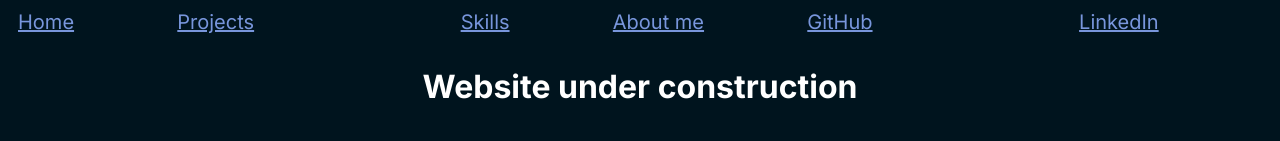
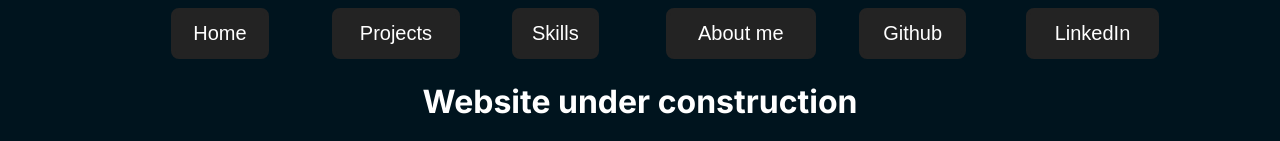
Before and after one commit to DanielCr2020/My-Website, a Next.js app: page / in a window 1280 px wide. Shown: the top 141 px of the page. Built offline with nearby package versions, Linux system fonts and the light colour scheme.

Commit message:
Updated buttons styling

```diff
--- a/src/app/Header.jsx
+++ b/src/app/Header.jsx
@@ -5,12 +5,36 @@ import Link from 'next/link'
 export default function Home() {
   return (
       <header>
-        <Link href="/">Home</Link>
-        <Link href="/projects">Projects</Link><br/>
-        <Link href="/skills">Skills</Link>
-        <Link href="/about">About me</Link>
-        <Link href="https://github.com/DanielCr2020" target="_blank">GitHub</Link><br/>
-        <Link href="https://www.linkedin.com/in/daniel-craig-395085210/" target="_blank">LinkedIn</Link><br/>
+        <a href="/">
+          <button className="link-button">
+            Home
+          </button>
+        </a>
+        <a href="/projects">
+          <button className="link-button">
+            Projects
+          </button>
+        </a>
+        <a href="/skills">
+          <button className="link-button">
+            Skills
+          </button>
+        </a>
+        <a href="/about">
+          <button className="link-button">
+            About&nbsp;me
+          </button>
+        </a>
+        <a href="https://github.com/DanielCr2020" target="_blank">
+          <button className="link-button">
+            Github
+          </button>
+        </a>
+        <a href="https://www.linkedin.com/in/daniel-craig-395085210/" target="_blank">
+          <button className="link-button">
+            LinkedIn
+          </button>
+        </a>
       </header>
   )
 }
--- a/src/app/styles.css
+++ b/src/app/styles.css
@@ -1,6 +1,7 @@
 :root {
     background-color: rgb(0,20,30);
     --link-color: rgb(120,150,220);
+    --button-color: rgb(35,35,35);
     color: white;
 }
 .main {
@@ -21,8 +22,9 @@ h2.title {
 header {
     display: flex;
     flex-direction: row;
-    justify-content: space-between;
-    margin: 10px;
+    justify-content:space-evenly;
+    /* align-items: center; */
+    margin-inline: 5%;
 }
 
 .image-container {
@@ -43,8 +45,26 @@ header {
     align-items: center;
 }
 
-
 a {
     color:var(--link-color);
     font-size: 20px;
 }
+
+.link-button {
+    font-size: 20px;
+    color:white;
+    background-color: var(--button-color);
+    border-width:4px;
+    border-radius: 8px;
+    border-color: var(--button-color);
+    border-style: solid;
+    padding-inline: 30%;
+    padding-top: 10px;
+    padding-bottom: 10px;
+}
+
+.link-button:hover {
+    border-color: white;
+    transition: 150ms;
+    /* transform: translateY(-10px); */
+}
```
